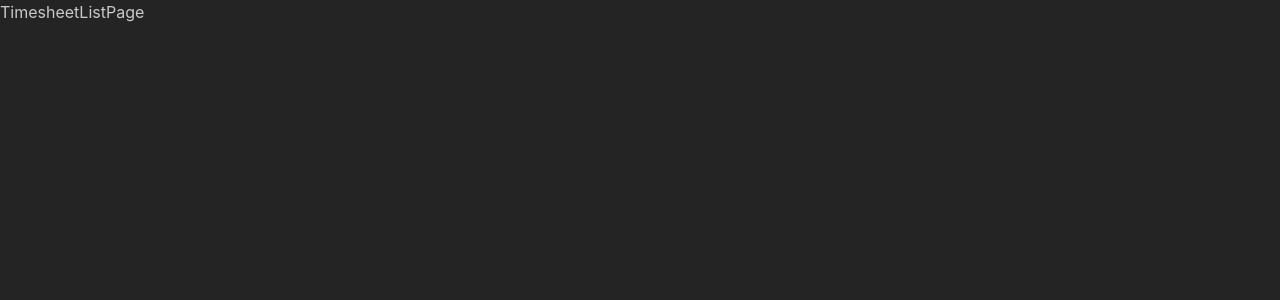
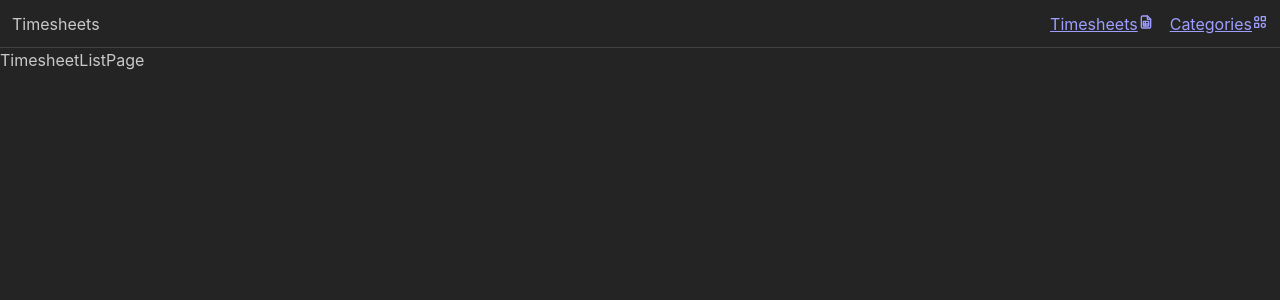
Before and after one commit to DanielSerio/developer-timesheets, a React (Vite) app in the folder web/: page / in a window 1280 px wide. Shown: the top 300 px of the page. Built offline with nearby package versions, Linux system fonts and the light colour scheme.

Commit message:
navigation components

```diff
--- a/web/package.json
+++ b/web/package.json
@@ -23,6 +23,7 @@
     "dayjs": "^1.11.13",
     "react": "^19.1.0",
     "react-dom": "^19.1.0",
+    "react-icons": "^5.5.0",
     "sass-embedded": "^1.89.2"
   },
   "devDependencies": {
--- /dev/null
+++ b/web/src/modules/Core/components/Header.tsx
@@ -0,0 +1,18 @@
+import { AppShellHeader, Flex, Text } from "@mantine/core";
+import { Navigation } from "./Navigation";
+
+export const HEADER_HEIGHT = 48;
+
+export function Header() {
+  return (
+    <AppShellHeader h={HEADER_HEIGHT}>
+      <Flex component="header" direction="column">
+        <Flex align="center" justify="space-between" px="sm">
+          <Text>Timesheets</Text>
+
+          <Navigation />
+        </Flex>
+      </Flex>
+    </AppShellHeader>
+  );
+}
--- /dev/null
+++ b/web/src/modules/Core/components/Navigation.tsx
@@ -0,0 +1,51 @@
+import { Box, Flex, Group } from "@mantine/core";
+import { HEADER_HEIGHT } from "./Header";
+import { Link, type LinkComponent } from "@tanstack/react-router";
+import { TbFileSpreadsheet, TbCategory2 } from "react-icons/tb";
+
+import type { ComponentProps } from "react";
+import { type IconType } from "react-icons";
+
+interface NavigationLinkProps
+  extends ComponentProps<LinkComponent<"a", string>> {
+  title: string;
+  icon?: IconType;
+}
+
+function AutoNavContent({
+  title,
+  icon: Icon,
+}: {
+  title: string;
+  icon?: IconType;
+}) {
+  return (
+    <Flex>
+      <Box component="span" className="text">
+        {title}
+      </Box>
+      {!!Icon && (
+        <Box component="span" className="icon">
+          <Icon />
+        </Box>
+      )}
+    </Flex>
+  );
+}
+
+function NavigationLink({ to, children, title, icon }: NavigationLinkProps) {
+  return (
+    <Link to={to}>
+      {!!children ? children : <AutoNavContent title={title} icon={icon} />}
+    </Link>
+  );
+}
+
+export function Navigation() {
+  return (
+    <Group h={HEADER_HEIGHT}>
+      <NavigationLink to="/" title="Timesheets" icon={TbFileSpreadsheet} />
+      <NavigationLink to="/categories" title="Categories" icon={TbCategory2} />
+    </Group>
+  );
+}
--- a/web/src/modules/Timesheet/pages/TimesheetPage.tsx
+++ b/web/src/modules/Timesheet/pages/TimesheetPage.tsx
@@ -1,9 +1,13 @@
 import { Page } from "#modules/Core/components/Page";
 
-export function TimesheetPage() {
+export interface TimesheetPageProps {
+  timesheetId: number;
+}
+
+export function TimesheetPage({ timesheetId }: TimesheetPageProps) {
   return (
     <Page>
-      <div>TimesheetPage</div>
+      <div>TimesheetPage {timesheetId}</div>
     </Page>
   );
 }
--- a/web/src/routeTree.gen.ts
+++ b/web/src/routeTree.gen.ts
@@ -9,15 +9,10 @@
 // Additionally, you should also exclude this file from your linter and/or formatter to prevent it from being checked or modified.
 
 import { Route as rootRouteImport } from './routes/__root'
-import { Route as TimesheetRouteImport } from './routes/timesheet'
 import { Route as CategoriesRouteImport } from './routes/categories'
 import { Route as IndexRouteImport } from './routes/index'
+import { Route as TimesheetsIdRouteImport } from './routes/timesheets.$id'
 
-const TimesheetRoute = TimesheetRouteImport.update({
-  id: '/timesheet',
-  path: '/timesheet',
-  getParentRoute: () => rootRouteImport,
-} as any)
 const CategoriesRoute = CategoriesRouteImport.update({
   id: '/categories',
   path: '/categories',
@@ -28,46 +23,44 @@ const IndexRoute = IndexRouteImport.update({
   path: '/',
   getParentRoute: () => rootRouteImport,
 } as any)
+const TimesheetsIdRoute = TimesheetsIdRouteImport.update({
+  id: '/timesheets/$id',
+  path: '/timesheets/$id',
+  getParentRoute: () => rootRouteImport,
+} as any)
 
 export interface FileRoutesByFullPath {
   '/': typeof IndexRoute
   '/categories': typeof CategoriesRoute
-  '/timesheet': typeof TimesheetRoute
+  '/timesheets/$id': typeof TimesheetsIdRoute
 }
 export interface FileRoutesByTo {
   '/': typeof IndexRoute
   '/categories': typeof CategoriesRoute
-  '/timesheet': typeof TimesheetRoute
+  '/timesheets/$id': typeof TimesheetsIdRoute
 }
 export interface FileRoutesById {
   __root__: typeof rootRouteImport
   '/': typeof IndexRoute
   '/categories': typeof CategoriesRoute
-  '/timesheet': typeof TimesheetRoute
+  '/timesheets/$id': typeof TimesheetsIdRoute
 }
 export interface FileRouteTypes {
   fileRoutesByFullPath: FileRoutesByFullPath
-  fullPaths: '/' | '/categories' | '/timesheet'
+  fullPaths: '/' | '/categories' | '/timesheets/$id'
   fileRoutesByTo: FileRoutesByTo
-  to: '/' | '/categories' | '/timesheet'
-  id: '__root__' | '/' | '/categories' | '/timesheet'
+  to: '/' | '/categories' | '/timesheets/$id'
+  id: '__root__' | '/' | '/categories' | '/timesheets/$id'
   fileRoutesById: FileRoutesById
 }
 export interface RootRouteChildren {
   IndexRoute: typeof IndexRoute
   CategoriesRoute: typeof CategoriesRoute
-  TimesheetRoute: typeof TimesheetRoute
+  TimesheetsIdRoute: typeof TimesheetsIdRoute
 }
 
 declare module '@tanstack/react-router' {
   interface FileRoutesByPath {
-    '/timesheet': {
-      id: '/timesheet'
-      path: '/timesheet'
-      fullPath: '/timesheet'
-      preLoaderRoute: typeof TimesheetRouteImport
-      parentRoute: typeof rootRouteImport
-    }
     '/categories': {
       id: '/categories'
       path: '/categories'
@@ -82,13 +75,20 @@ declare module '@tanstack/react-router' {
       preLoaderRoute: typeof IndexRouteImport
       parentRoute: typeof rootRouteImport
     }
+    '/timesheets/$id': {
+      id: '/timesheets/$id'
+      path: '/timesheets/$id'
+      fullPath: '/timesheets/$id'
+      preLoaderRoute: typeof TimesheetsIdRouteImport
+      parentRoute: typeof rootRouteImport
+    }
   }
 }
 
 const rootRouteChildren: RootRouteChildren = {
   IndexRoute: IndexRoute,
   CategoriesRoute: CategoriesRoute,
-  TimesheetRoute: TimesheetRoute,
+  TimesheetsIdRoute: TimesheetsIdRoute,
 }
 export const routeTree = rootRouteImport
   ._addFileChildren(rootRouteChildren)
--- a/web/src/routes/__root.tsx
+++ b/web/src/routes/__root.tsx
@@ -1,9 +1,11 @@
+import { Header, HEADER_HEIGHT } from "#modules/Core/components/Header";
 import { AppShell } from "@mantine/core";
 import { createRootRoute, Outlet } from "@tanstack/react-router";
 
 export const Route = createRootRoute({
   component: () => (
-    <AppShell>
+    <AppShell header={{ height: HEADER_HEIGHT }}>
+      <Header />
       <Outlet />
     </AppShell>
   ),
--- a/web/src/routes/timesheet.tsx
+++ /dev/null
@@ -1,10 +0,0 @@
-import { TimesheetPage } from "#modules/Timesheet/pages/TimesheetPage";
-import { createFileRoute } from "@tanstack/react-router";
-
-export const Route = createFileRoute("/timesheet")({
-  component: RouteComponent,
-});
-
-function RouteComponent() {
-  return <TimesheetPage />;
-}
--- /dev/null
+++ b/web/src/routes/timesheets.$id.tsx
@@ -0,0 +1,20 @@
+import { TimesheetPage } from "#modules/Timesheet/pages/TimesheetPage";
+import { createFileRoute, redirect } from "@tanstack/react-router";
+
+export const Route = createFileRoute("/timesheets/$id")({
+  beforeLoad(ctx) {
+    if (isNaN(+ctx.params.id)) {
+      throw redirect({
+        to: "/",
+      });
+    }
+  },
+  component: RouteComponent,
+});
+
+function RouteComponent() {
+  const params = Route.useParams();
+  const timesheetId = +params.id;
+
+  return <TimesheetPage timesheetId={timesheetId} />;
+}
```
Also changed, not shown: 1 other file (tests, documents, lock files or other folders).
